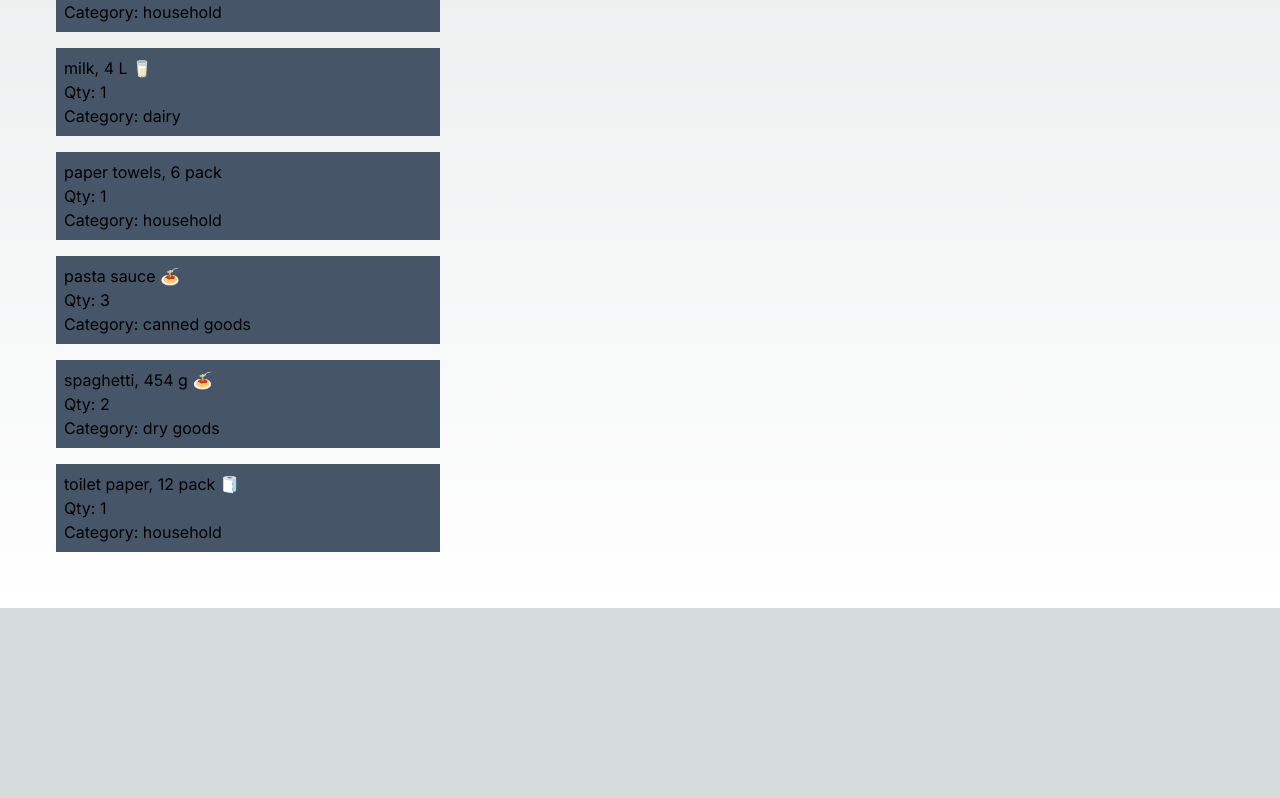
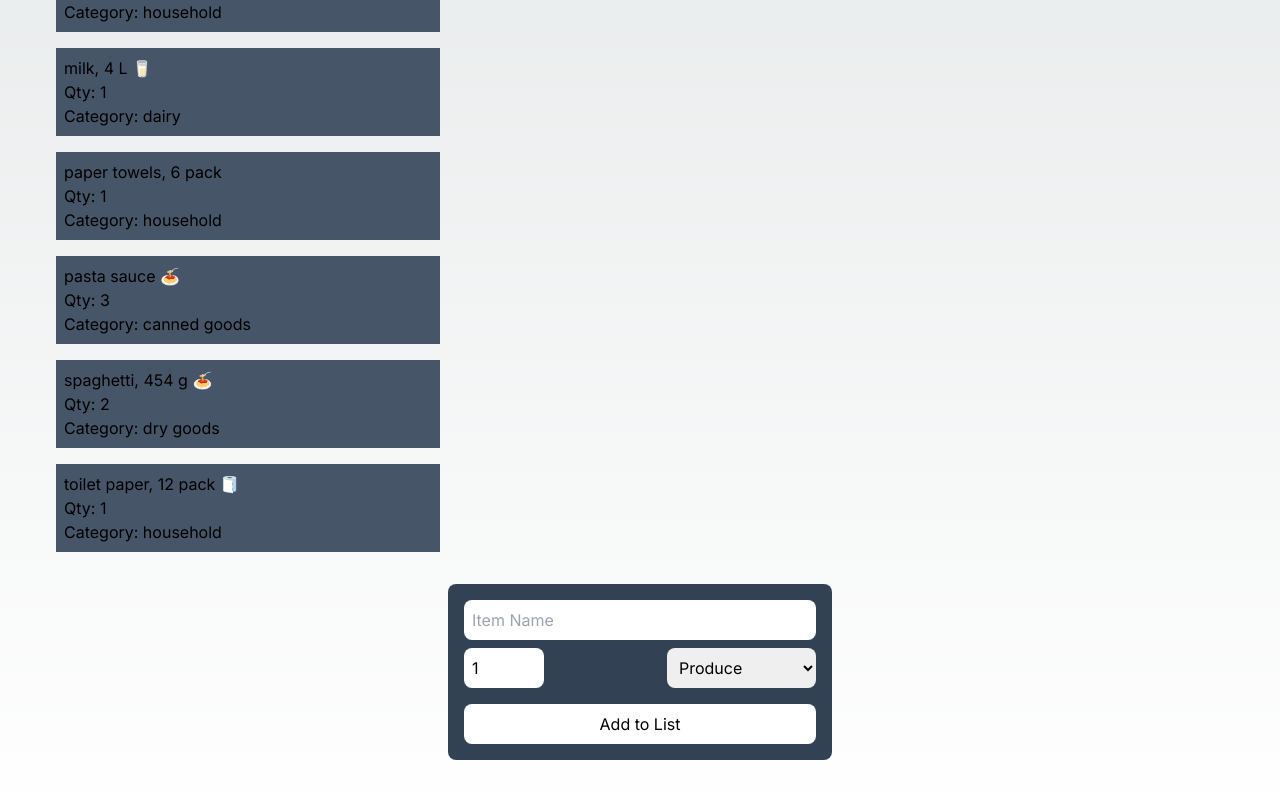
Before and after one commit to Malkos316/cprg306-assignments, a Next.js app: page /week6 in a window 1280 px wide. Shown: the part 848-1646 px from the top of the page. Before the commit the page ends 1456 px from the top, so only its background shows below. Built offline with nearby package versions, Linux system fonts and the light colour scheme.

Commit message:
Update page.js
Set up page as parent for use state information.

```diff
--- a/app/week6/page.js
+++ b/app/week6/page.js
@@ -1,12 +1,29 @@
+"use client";
+
 import ItemList from "./item-list";
+import NewItem from "./new-item";
+import itemsData from "./items.json";
+import { useState } from "react";
+
 
 export default function Page() {
+
+	const [items, setItems] = useState(itemsData);
+
+	function handleAddItem(newItem) {
+		setItems([...items, newItem]);
+	}
+
 	return (
 		<main className="p-10">
 			<h1 className=" flex flex-col items-center text-4xl font-thick">
 				Shopping List
 			</h1>
-        <ItemList />
+
+			<ItemList items={items} />
+
+			<NewItem onAddItem={handleAddItem} />
+
 		</main>
-    )
+	);
 }
```
Lines whose indentation alone changed are shown as unchanged.
